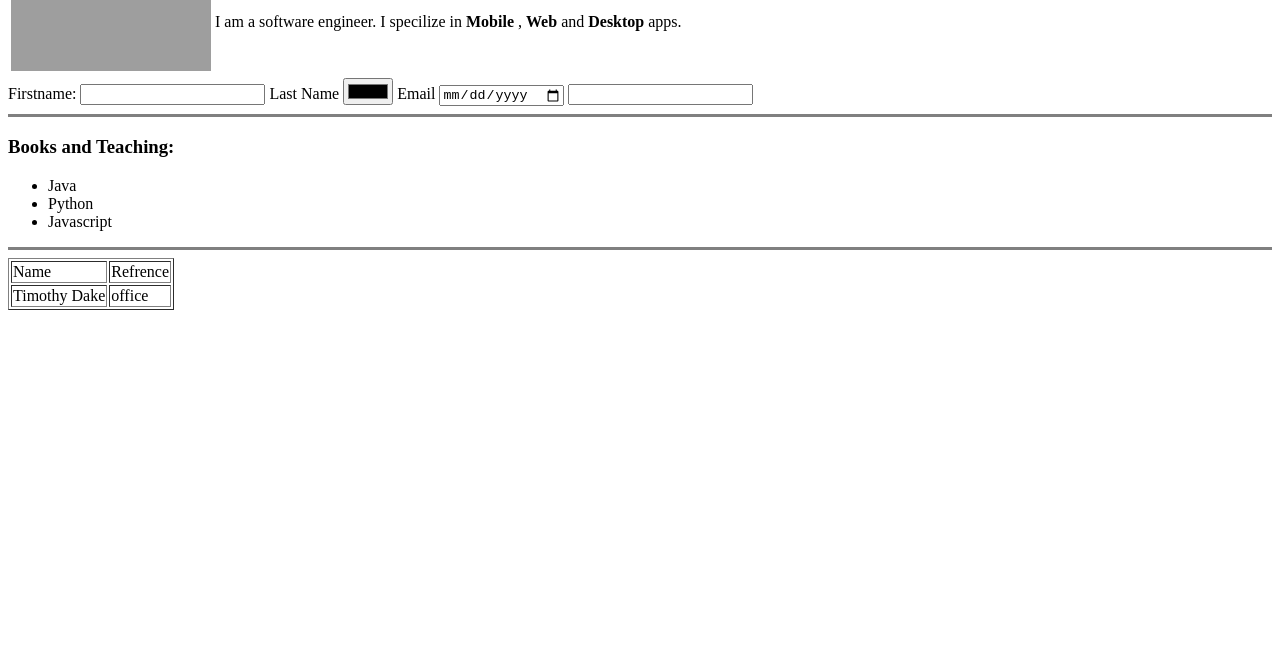
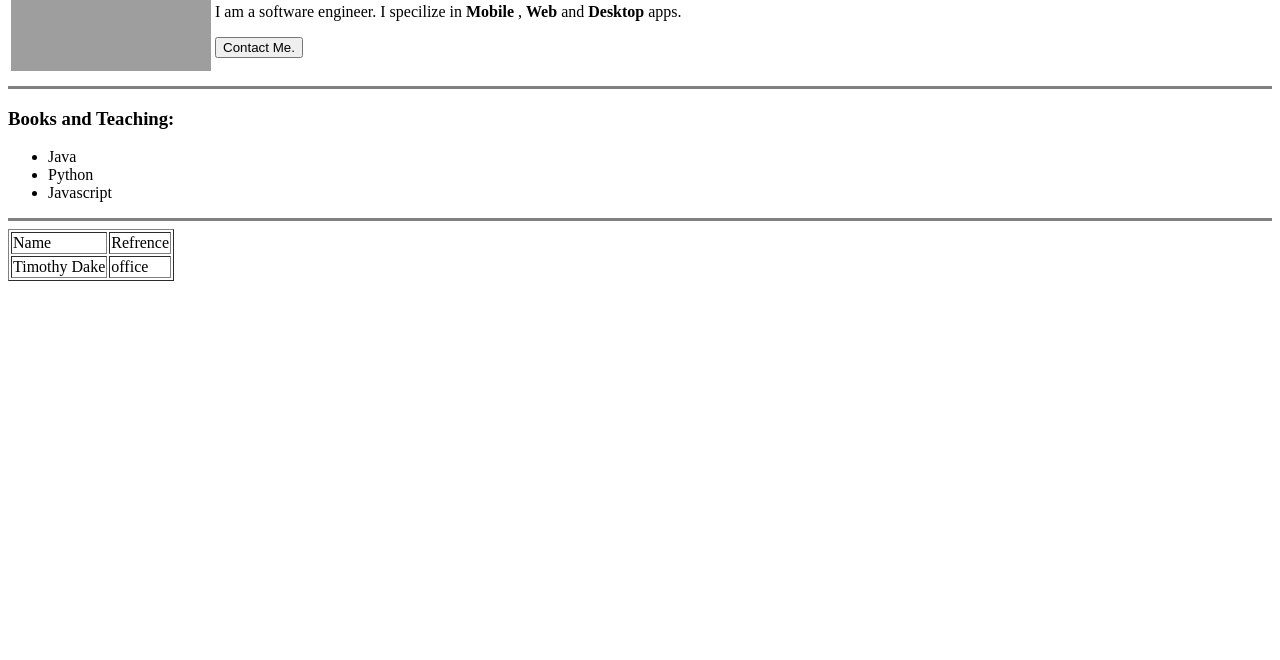
Before and after one commit to spaco67/cv, a plain HTML site: page index.html in a window 1280 px wide. Shown: the part 140-800 px from the top of the page. Drawn offline with Linux system fonts and the light colour scheme; grey boxes are pictures that could not be loaded.

Commit message:
modified:   index.html

```diff
--- a/index.html
+++ b/index.html
@@ -21,21 +21,11 @@
                 <p>I am a software engineer. I specilize in <strong>Mobile</strong> , <strong>Web</strong> and <strong>Desktop</strong>
                     apps.
                 </p>
+                <a href="https://spaco67.github.io/cv/contact-me.html/"><button>Contact Me.</button></a>
             </td>
         </tr>
 
     </table>
-
-    <form action="">
-        <label for="fname">Firstname:</label>
-        <input type="text">
-        <label for="lname">Last Name</label>
-        <input type="color">
-        <label for="color">Email</label>
-        <input type="date">
-        <input type="text">
-
-    </form>
 
         <hr size="3" noshade="">
 
@@ -48,6 +38,7 @@
         </ul>
 
         <hr size="3" noshade="">
+
         <table border="1">
             <thead>
                 <tr>
```
